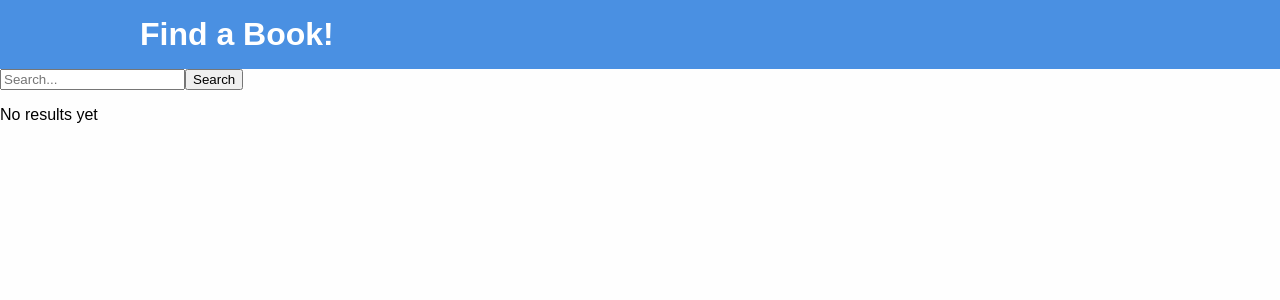
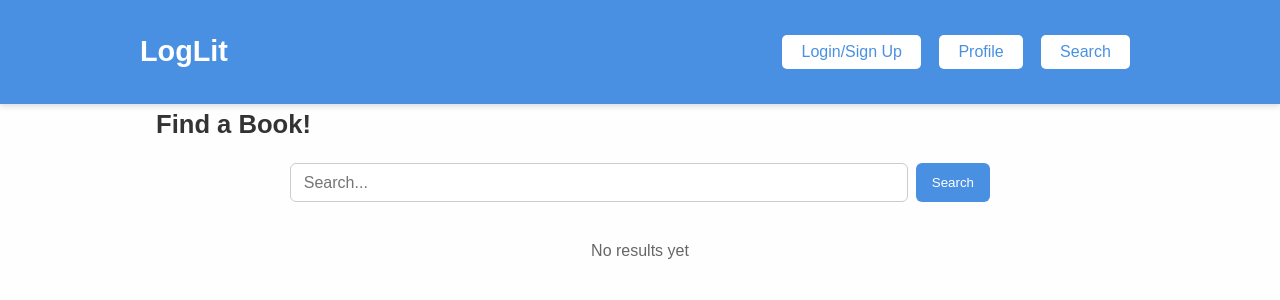
Before and after one commit to jeffreyzluo/CS35L-Reading-Log-Website, a React (Create React App) app in the folder loglit-landing/: page /search in a window 1280 px wide. Shown: the top 300 px of the page. Built offline with nearby package versions, Linux system fonts and the light colour scheme.

Commit message:
UI Adjustments

```diff
--- a/loglit-landing/src/App.css
+++ b/loglit-landing/src/App.css
@@ -8,6 +8,12 @@ body {
   background-color: #4a90e2;
   color: white;
   padding: 1rem 0;
+  position: fixed;
+  top: 0;
+  left: 0;
+  right: 0;
+  z-index: 9999;
+  box-shadow: 0 2px 6px rgba(0,0,0,0.15);
 }
 
 .header .container {
@@ -17,11 +23,13 @@ body {
   max-width: 1000px;
   margin: 0 auto;
   padding: 0 1rem;
+  overflow: visible;
 }
 
 .logo {
   font-size: 1.8rem;
   font-weight: bold;
+  cursor: pointer;
 }
 
 .signup-button, .search-button, .profile-button{
@@ -33,6 +41,13 @@ body {
   border-radius: 5px;
   cursor: pointer;
   margin-right: 10px;
+  z-index: 10000;
+}
+
+.header nav {
+  display: flex;
+  align-items: center;
+  gap: 8px;
 }
 
 .signup-button:hover, .search-button:hover, .profile-button:hover {
@@ -43,6 +58,13 @@ body {
   text-align: center;
   padding: 6rem 1rem;
   background-color: #f0f4f8;
+}
+
+/* Ensure page content doesn't sit under the fixed header */
+.App,
+.profile-page,
+.search-page {
+  padding-top: 110px;
 }
 
 .hero h2 {
--- a/loglit-landing/src/App.js
+++ b/loglit-landing/src/App.js
@@ -12,11 +12,11 @@ function Header() {
   return (
     <header className="header">
       <div className="container">
-        <h1 className="logo">LogLit</h1>
+        <h1 className="logo" onClick={() => handleButtonClick('/')}>LogLit</h1>
         <nav>
-          <button className="signup-button" onClick={() => handleButtonClick('/Login')}>Login/Sign Up</button>
-          <button className="profile-button" onClick={() => handleButtonClick('/Profile')}>Profile</button>
-          <button className="search-button" onClick={() => handleButtonClick('/Search')}>Search</button>
+          <button className="signup-button" onClick={() => handleButtonClick('/login')}>Login/Sign Up</button>
+          <button className="profile-button" onClick={() => handleButtonClick('/profile')}>Profile</button>
+          <button className="search-button" onClick={() => handleButtonClick('/search')}>Search</button>
         </nav>
       </div>
     </header>
@@ -24,6 +24,16 @@ function Header() {
 }
 
 function Hero() {
+  const navigate = useNavigate();
+  const handleGetStarted = () => {
+    const token = localStorage.getItem('authToken');
+    if (token) {
+      navigate('/search');
+    } else {
+      navigate('/login');
+    }
+  };
+
   return (
     <section className="hero">
       <div className="container">
@@ -32,7 +42,7 @@ function Hero() {
           Log your books, track your progress, and discover new reads. LogLit
           makes it easy to keep your reading organized and inspiring.
         </p>
-        <button className="cta-button">Get Started</button>
+        <button className="cta-button" onClick={handleGetStarted}>Get Started</button>
       </div>
     </section>
   );
@@ -41,7 +51,6 @@ function Hero() {
 function Home() {
   return (
     <div className="App">
-      <Header />
       <Hero />
     </div>
   );
@@ -78,13 +87,15 @@ function App() {
   };
 
   return (
-    <Routes>
-      <Route path="/" element={<Home />} />
-      <Route path="/login" element={<Login onSubmit={handleLogin} />} />
-      <Route path="/profile" element={<Profile />} />
-      <Route path="/Search" element={<Search />} />
-
-    </Routes>
+    <>
+      <Header />
+      <Routes>
+        <Route path="/" element={<Home />} />
+        <Route path="/login" element={<Login onSubmit={handleLogin} />} />
+        <Route path="/profile" element={<Profile />} />
+        <Route path="/search" element={<Search />} />
+      </Routes>
+    </>
   );
 }
 
--- a/loglit-landing/src/pages/profile/Profile.css
+++ b/loglit-landing/src/pages/profile/Profile.css
@@ -40,3 +40,54 @@
   flex-direction: column;
   gap: 1rem; /* space between posts */
 }
+
+/* When Post component is used inside compact contexts (like search results),
+   make the post controls compact and responsive so buttons don't overflow */
+.result-meta .post-Container {
+  display: flex;
+  flex-direction: row;
+  align-items: center;
+  gap: 8px;
+  margin: 0;
+  width: 100%;
+  box-sizing: border-box;
+}
+
+.result-meta .status-select {
+  flex: 0 0 auto;
+  margin: 0;
+}
+
+.result-meta .post-Review {
+  height: auto;
+  min-height: 3.2rem;
+  flex: 1 1 auto;
+  margin: 0;
+}
+
+.result-meta .postButton,
+.result-meta .post-button {
+  margin: 0;
+  flex: 0 0 auto;
+}
+
+.result-meta .sharedPost {
+  margin-left: 0;
+  margin-right: 0;
+}
+
+/* Page header (not the global site header) */
+.profile-header {
+  padding: 0 0 0.5rem 0;
+  background: transparent;
+}
+
+.profile-title {
+  margin: 0;
+  font-size: 1.6rem;
+  color: #333;
+  max-width: 1000px;
+  margin-left: auto;
+  margin-right: auto;
+  padding: 0 1rem;
+}
--- a/loglit-landing/src/pages/profile/ProfilePage.js
+++ b/loglit-landing/src/pages/profile/ProfilePage.js
@@ -8,8 +8,8 @@ import Post from "./Post.js";
 function Profile() {
   return (
     <div className="profile-page">
-      <div className="header">
-        <h1 className="container">My Profile</h1>
+      <div className="profile-header">
+        <h1 className="profile-title">My Profile</h1>
       </div>
       <div className="profile-main">
         {/* Profile picture section */}
--- /dev/null
+++ b/loglit-landing/src/pages/search/Search.css
@@ -0,0 +1,88 @@
+/* Search page layout and form styles */
+.search-page {
+  max-width: 1000px;
+  margin: 0 auto;
+  padding-left: 1rem;
+  padding-right: 1rem;
+}
+
+.search-box {
+  display: flex;
+  justify-content: center;
+  margin: 1rem 0 1.5rem 0;
+}
+
+.search-box form {
+  display: flex;
+  width: 100%;
+  max-width: 700px;
+  gap: 8px;
+}
+
+.search-box input[type="text"] {
+  flex: 1 1 auto;
+  padding: 0.6rem 0.8rem;
+  font-size: 1rem;
+  border: 1px solid #ccc;
+  border-radius: 6px;
+  outline: none;
+}
+
+.search-box input[type="text"]:focus {
+  border-color: #4a90e2;
+  box-shadow: 0 0 0 3px rgba(74,144,226,0.12);
+}
+
+.search-box button[type="submit"] {
+  padding: 0.6rem 1rem;
+  background: #4a90e2;
+  color: white;
+  border: none;
+  border-radius: 6px;
+  cursor: pointer;
+}
+
+.results-container {
+  max-width: 900px;
+  margin: 0 auto 3rem auto;
+  display: flex;
+  flex-direction: column;
+  gap: 1rem;
+}
+
+.result-item {
+  display: flex;
+  gap: 12px;
+  padding: 12px;
+  border-radius: 8px;
+  align-items: flex-start;
+  background: #fff;
+  box-shadow: 0 1px 3px rgba(0,0,0,0.04);
+}
+
+.result-thumbnail {
+  width: 72px;
+  height: 100px;
+  object-fit: cover;
+  border-radius: 4px;
+  flex: 0 0 72px;
+}
+
+.result-meta {
+  flex: 1 1 auto;
+}
+
+.result-meta h3 {
+  margin: 0 0 6px 0;
+  font-size: 1.05rem;
+}
+
+.result-meta p {
+  margin: 0 0 6px 0;
+  color: #555;
+}
+
+.no-results {
+  color: #666;
+  text-align: center;
+}
--- a/loglit-landing/src/pages/search/SearchPage.js
+++ b/loglit-landing/src/pages/search/SearchPage.js
@@ -1,5 +1,7 @@
 import React, { useState } from 'react';
 import SearchBar from './SearchBar';
+import './Search.css';
+import '../profile/Profile.css';
 import Post from '../profile/Post';
 
 
@@ -37,44 +39,37 @@ function Search() {
 
   return (
     <div className="search-page">
-      <div className="header">
-        <h1 className="container">Find a Book!</h1>
+      <div className="profile-header">
+        <h1 className="profile-title">Find a Book!</h1>
       </div>
       <div className="search-box">
-          <SearchBar onSearch={handleSearch}/>
+        <SearchBar onSearch={handleSearch} />
       </div>
-      <div>
+
+      <div className="results-container">
         {results.length > 0 ? (
           results.map((item, idx) => (
-            <div key={idx} style={{ padding: "5px", borderBottom: "1px solid #ccc" }}>
-              <h3>{item.name}</h3>
-              {item.authors && (
-                <p>
-                  By: {
-                    // Check if it's an array and join it, otherwise just display the value (which might be a string)
-                    Array.isArray(item.authors)
-                      ? item.authors.join(', ')
-                      : item.authors
-                  }
-                </p>
+            <div className="result-item" key={idx}>
+              {item.thumbnail && (
+                <img className="result-thumbnail" src={item.thumbnail} alt={item.name} />
               )}
-
-              {item.description && <p>{item.description}</p>}
-              {item.thumbnail && <img src={item.thumbnail} alt={item.name} />}
-              <Post
-                title={item.name}
-                author={
-                  Array.isArray(item.authors)
-                    ? item.authors.join(", ")
-                    : item.authors
-                }
-              />   {/* ← included inside each result */}
+              <div className="result-meta">
+                <h3>{item.name}</h3>
+                {item.authors && (
+                  <p>By: {Array.isArray(item.authors) ? item.authors.join(', ') : item.authors}</p>
+                )}
+                {item.description && <p>{item.description}</p>}
+                <Post
+                  title={item.name}
+                  author={Array.isArray(item.authors) ? item.authors.join(', ') : item.authors}
+                />
+              </div>
             </div>
           ))
         ) : (
-          <p>No results yet</p>
-        )
-        }</div>
+          <p className="no-results">No results yet</p>
+        )}
+      </div>
     </div>
   );
 }
```
